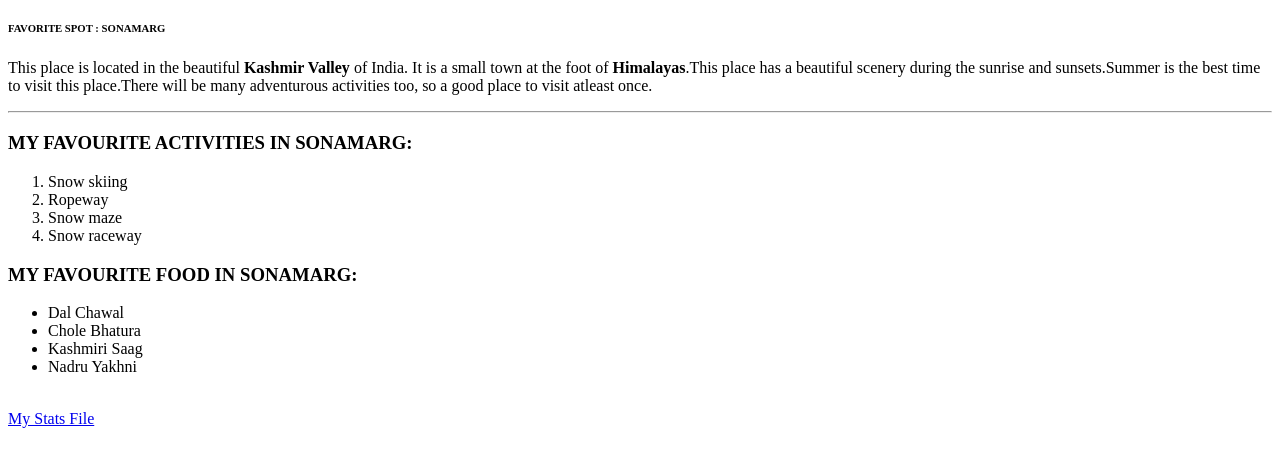
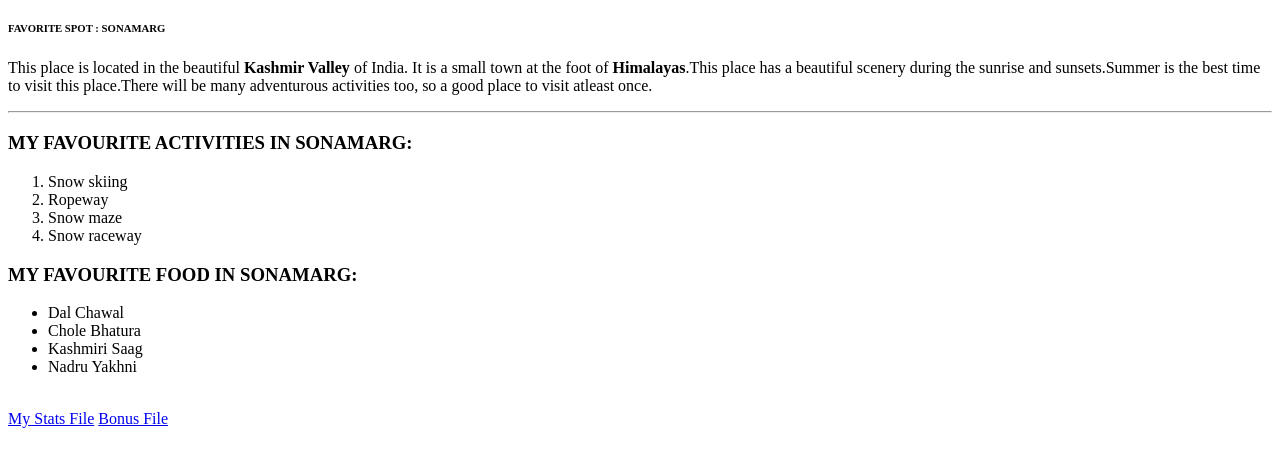
Before and after one commit to 44-563-WebApps-F23/44563-webapps-f23-assignment3-Srinadh1998-hub, a plain HTML site: page index.html in a window 1280 px wide. Shown: the part 61-528 px from the top of the page. Drawn offline with Linux system fonts and the light colour scheme.

Commit message:
Added bonus link to the index file

```diff
--- a/index.html
+++ b/index.html
@@ -26,6 +26,7 @@
         </ul>
         <br>
         <a href="mystats.html">My Stats File</a>
+        <a href="bonus.html">Bonus File</a>
 
     </body>
     </html>
```
